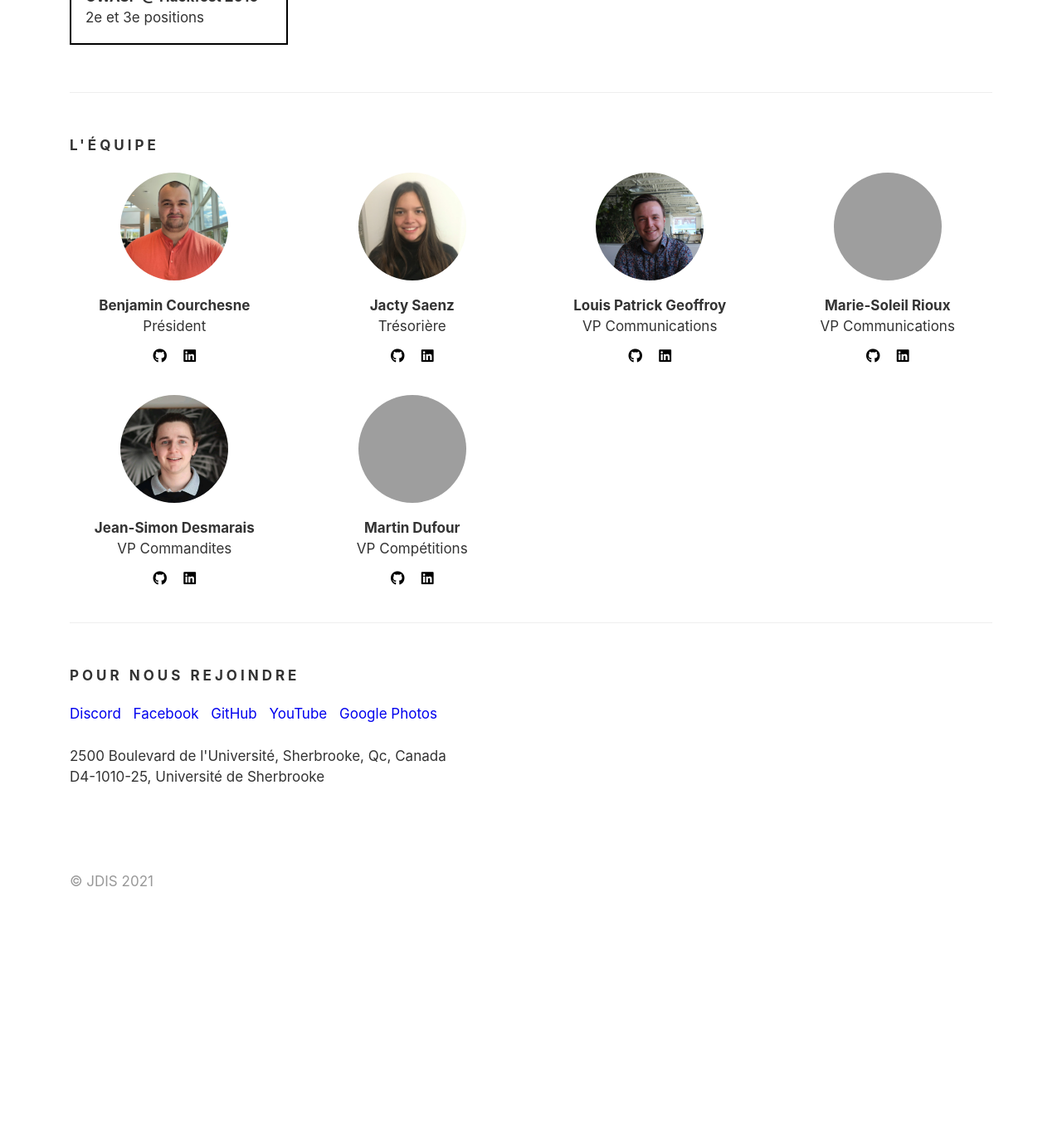
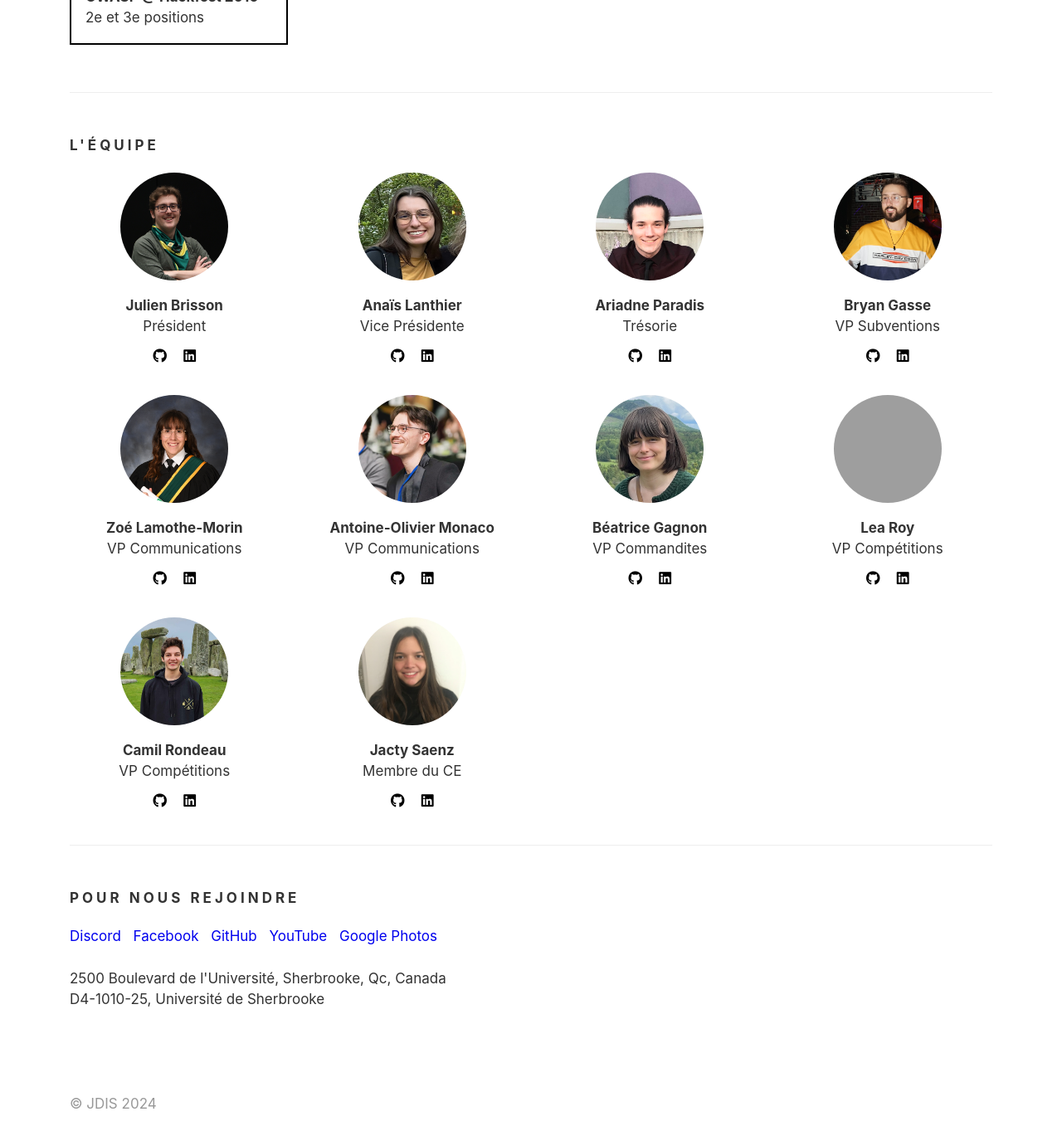
Before and after one commit to JDIS/Website, a Jekyll site: the page built from _pages/index.html, in a window 1280 px wide and 1400 px high, scrolled down 2763 px. Shown: the top 1375 px of the window at 83% size. Built offline with Jekyll 4.4.1, drawn with Linux system fonts in a browser that asks for light colours; nearby versions of some CDN libraries; some web fonts are replaced; before the commit the page ends 3895 px from its top, so only the background shows below that; grey boxes are pictures that could not be loaded.

Commit message:
update les membres

```diff
--- a/_data/members.json
+++ b/_data/members.json
@@ -1,66 +1,116 @@
 [
   {
-    "name": "Benjamin Courchesne",
+    "name": "Julien Brisson",
     "title": "Président",
-    "image_url": "Benjamin_Courchesne.jpg",
+    "image_url": "Julien_Brisson.png",
     "email": "president@jdis.ca",
-    "linkedin": "https://www.linkedin.com/in/benjamin-courchesne-751b74152/",
-    "github": "https://github.com/Capucinoxx",
+    "linkedin": "https://www.linkedin.com/in/julien-brisson-4a1245230/",
+    "github": "",
+    "personnalWebsite":"",
+    "is_active": true
+  },
+  {
+    "name": "Anaïs Lanthier",
+    "title": "Vice Présidente",
+    "image_url": "Anais_Lanthier.png",
+    "email": "vice.president@jdis.ca",
+    "linkedin":"https://www.linkedin.com/in/anaïs-lanthier-66739b307/",
+    "github":"https://github.com/anaislanthierr",
+    "personnalWebsite":"",
+    "is_active": true
+  },
+  {
+    "name": "Ariadne Paradis",
+    "title": "Trésorie",
+    "image_url": "Ariadne_Paradis.png",
+    "email": "tresorier@jdis.ca",
+    "linkedin":"https://www.linkedin.com/in/ariadne-paradis/",
+    "github":"https://github.com/ThreadGiver",
+    "personnalWebsite":"",
+    "is_active": true
+  },
+  {
+    "name": "Bryan Gasse",
+    "title": "VP Subventions",
+    "image_url": "Bryan_Gasse.png",
+    "email": "tresorier@jdis.ca",
+    "linkedin":"https://www.linkedin.com/in/bryan-gasse-b392a7181",
+    "github":"https://github.com/Alophes",
+    "personnalWebsite":"",
+    "is_active": true
+  },
+  {
+    "name": "Zoé Lamothe-Morin",
+    "title": "VP Communications",
+    "image_url": "Zoe_Lamothe_Morin.png",
+    "email": "vp.communication@jdis.ca",
+    "linkedin":"https://www.linkedin.com/in/zo%C3%A9-lamothe-morin-7b74a5309/",
+    "github":"",
+    "personnalWebsite":"",
+    "is_active": true
+  },
+  {
+    "name": "Antoine-Olivier Monaco",
+    "title": "VP Communications",
+    "image_url": "Antoine-Olivier.png",
+    "email": "vp.communication@jdis.ca",
+    "linkedin":"",
+    "github":"https://github.com/MrSpaghettii",
+    "personnalWebsite":"",
+    "is_active": true
+  },
+  {
+    "name": "Béatrice Gagnon",
+    "title": "VP Commandites",
+    "image_url": "Béatrice_Gagnon.png",
+    "email": "vp.commandites@jdis.ca",
+    "linkedin":"https://www.linkedin.com/in/b%C3%A9atrice-gagnon/",
+    "github":"https://github.com/bayatriss",
+    "personnalWebsite":"",
+    "is_active": true
+  },
+  {
+    "name": "Lea Roy",
+    "title": "VP Compétitions",
+    "image_url": "Lea_Roy.png",
+    "email": "vp.competitions@jdis.ca",
+    "linkedin":"https://www.linkedin.com/in/lea-roy-2a42b0228/",
+    "github":"https://github.com/Lea1496",
+    "personnalWebsite":"",
+    "is_active": true
+  },
+  {
+    "name": "Camil Rondeau",
+    "title": "VP Compétitions",
+    "image_url": "Camil_Rondeau.png",
+    "email": "vp.competitions@jdis.ca",
+    "linkedin":"https://www.linkedin.com/in/camil-rondeau-7572112a9/",
+    "github":"https://github.com/DrPickle3",
     "personnalWebsite":"",
     "is_active": true
   },
   {
     "name": "Jacty Saenz",
-    "title": "Trésorière",
+    "title": "Membre du CE",
     "image_url": "Jacty_Saenz.png",
-    "email": "tresorier@jdis.ca",
+    "email": "info@jdis.ca",
     "linkedin":"https://www.linkedin.com/in/jacty-saenz-856a0a203/",
     "github":"https://github.com/jactymilena",
-    "personnalWebsite":"",
-    "is_active": true
-  },
-  {
-    "name": "Louis Patrick Geoffroy",
-    "title": "VP Communications",
-    "image_url": "Louis_Patrick_Geoffroy.jfif",
-    "email": "info@jdis.ca",
-    "linkedin":"https://www.linkedin.com/in/louis-patrick-geoffroy-157884207/",
-    "github":"",
-    "personnalWebsite":"",
-    "is_active": true
-  },
-  {
-    "name": "Marie-Soleil Rioux",
-    "title": "VP Communications",
-    "image_url": "Marie-Soleil_Rioux.jpeg",
-    "email": "info@jdis.ca",
-    "linkedin":"https://www.linkedin.com/in/marie-soleil-rioux-a03100211/",
-    "github":"",
-    "personnalWebsite":"",
-    "is_active": true
-  },
-  {
-    "name": "Jean-Simon Desmarais",
-    "title": "VP Commandites",
-    "image_url": "Jean-Simon_Desmarais.png",
-    "email": "info@jdis.ca",
-    "linkedin":"https://www.linkedin.com/in/jean-simon-desmarais-b13a61228/",
-    "github":"",
-    "personnalWebsite":"",
-    "is_active": true
-  },
-  {
-    "name": "Martin Dufour",
-    "title": "VP Compétitions",
-    "image_url": "Martin_Dufour.png",
-    "email": "info@jdis.ca",
-    "linkedin":"",
-    "github":"",
     "personnalWebsite":"",
     "is_active": true
   }
 ]
 
+// {
+//   "name": "Martin Dufour",
+//   "title": "VP Compétitions",
+//   "image_url": "Martin_Dufour.png",
+//   "email": "info@jdis.ca",
+//   "linkedin":"",
+//   "github":"",
+//   "personnalWebsite":"",
+//   "is_active": true
+// }
   // {
   //   "name": "Timothy Landry",
   //   "title": "VP Sponsors",
--- a/_includes/footer.html
+++ b/_includes/footer.html
@@ -1,5 +1,5 @@
 <footer class="footer">
   <div class="container">
-    <p class="faded">© JDIS 2021<p>
+    <p class="faded">© JDIS 2024<p>
   </div>
 </footer>
```
Also changed, not shown: assets/img/members/Anais_Lanthier.png (added), assets/img/members/Antoine-Olivier.png (added), assets/img/members/Ariadne_Paradis.png (added), assets/img/members/Bryan_Gasse.png (added), assets/img/members/Béatrice_Gagnon.png (added), assets/img/members/Camil_Rondeau.png (added), assets/img/members/Julien_Brisson.png (added), assets/img/members/Zoe_Lamothe_Morin.png (added), 1 other file.
